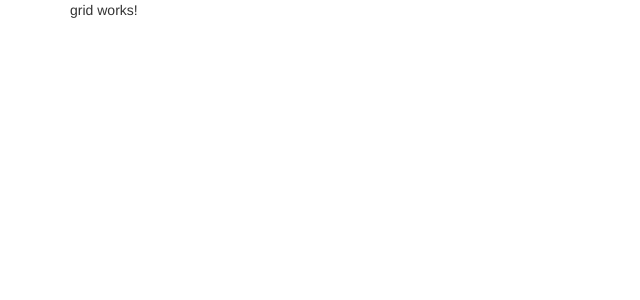
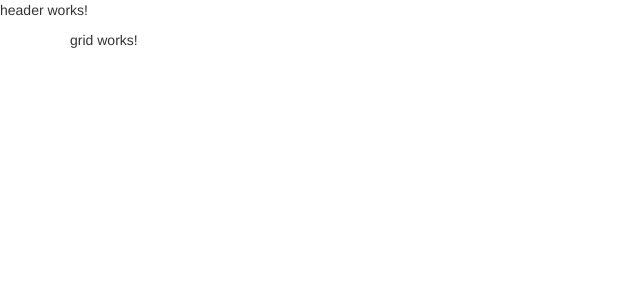
Before and after one commit to PierreChambon/special-eureka, an Angular app in the folder special-eureka-front/: page / in a window 1280 px wide. Shown: the top 300 px of the page, without its empty margins (0-640 px from the left). Built offline with nearby package versions, Linux system fonts and the light colour scheme.

Commit message:
Add: header component

```diff
--- a/special-eureka-front/angular.json
+++ b/special-eureka-front/angular.json
@@ -131,6 +131,5 @@
         }
       }
     }
-  },
-  "defaultProject": "special-eureka-front"
+  }
 }
--- a/special-eureka-front/src/app/app.component.html
+++ b/special-eureka-front/src/app/app.component.html
@@ -1,3 +1,4 @@
+<app-header></app-header>
 <div class="container">
   <router-outlet></router-outlet>
 </div>
--- a/special-eureka-front/src/app/app.module.ts
+++ b/special-eureka-front/src/app/app.module.ts
@@ -4,12 +4,14 @@
 import { AppRoutingModule } from './app-routing.module';
 import { AppComponent } from './app.component';
 import { GridComponent } from './grid/grid.component';
+import { HeaderComponent } from './header/header.component';
 
 
 @NgModule({
   declarations: [
     AppComponent,
-    GridComponent
+    GridComponent,
+    HeaderComponent
   ],
   imports: [
     BrowserModule,
--- /dev/null
+++ b/special-eureka-front/src/app/header/header.component.html
@@ -0,0 +1,3 @@
+<p>
+  header works!
+</p>
--- /dev/null
+++ b/special-eureka-front/src/app/header/header.component.ts
@@ -0,0 +1,15 @@
+import { Component, OnInit } from '@angular/core';
+
+@Component({
+  selector: 'app-header',
+  templateUrl: './header.component.html',
+  styleUrls: ['./header.component.css']
+})
+export class HeaderComponent implements OnInit {
+
+  constructor() { }
+
+  ngOnInit() {
+  }
+
+}
```
Also changed, not shown: special-eureka-front/src/app/header/header.component.css (added), 2 other files (tests, documents, lock files or other folders).
